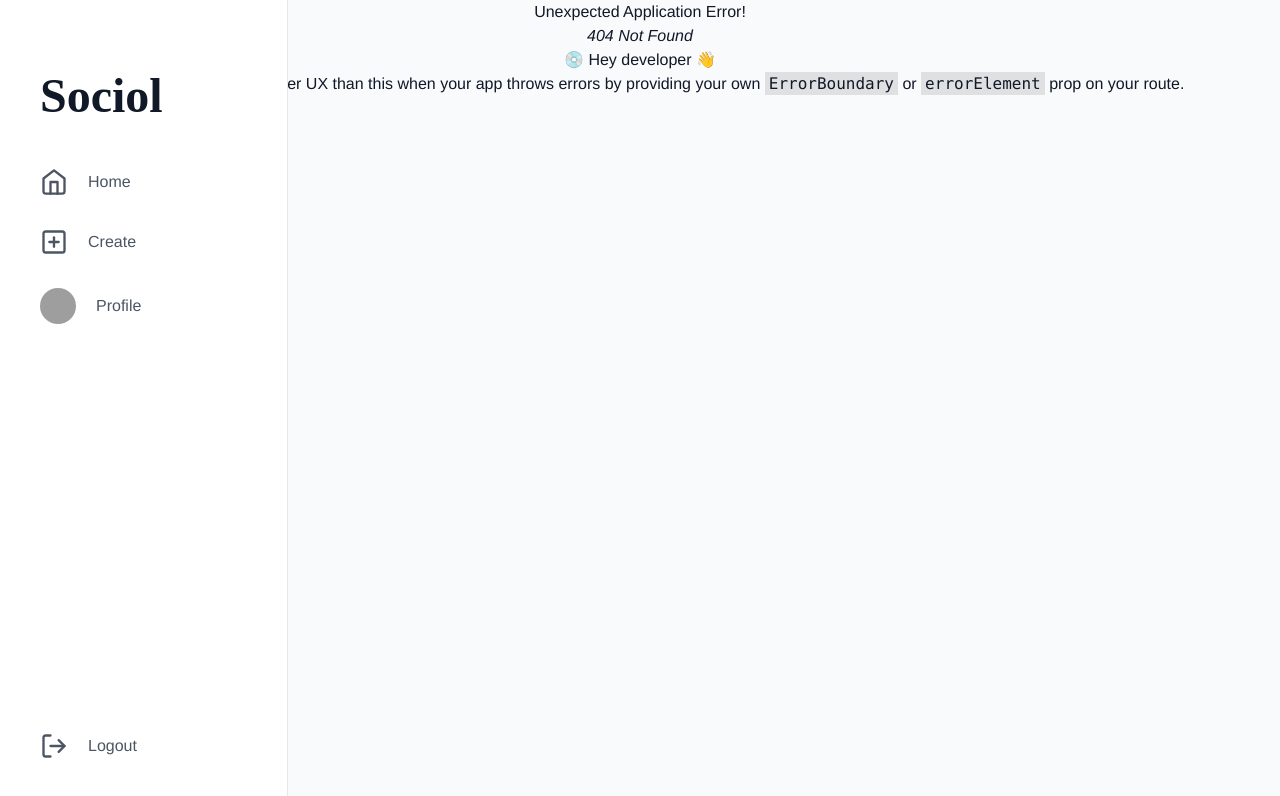
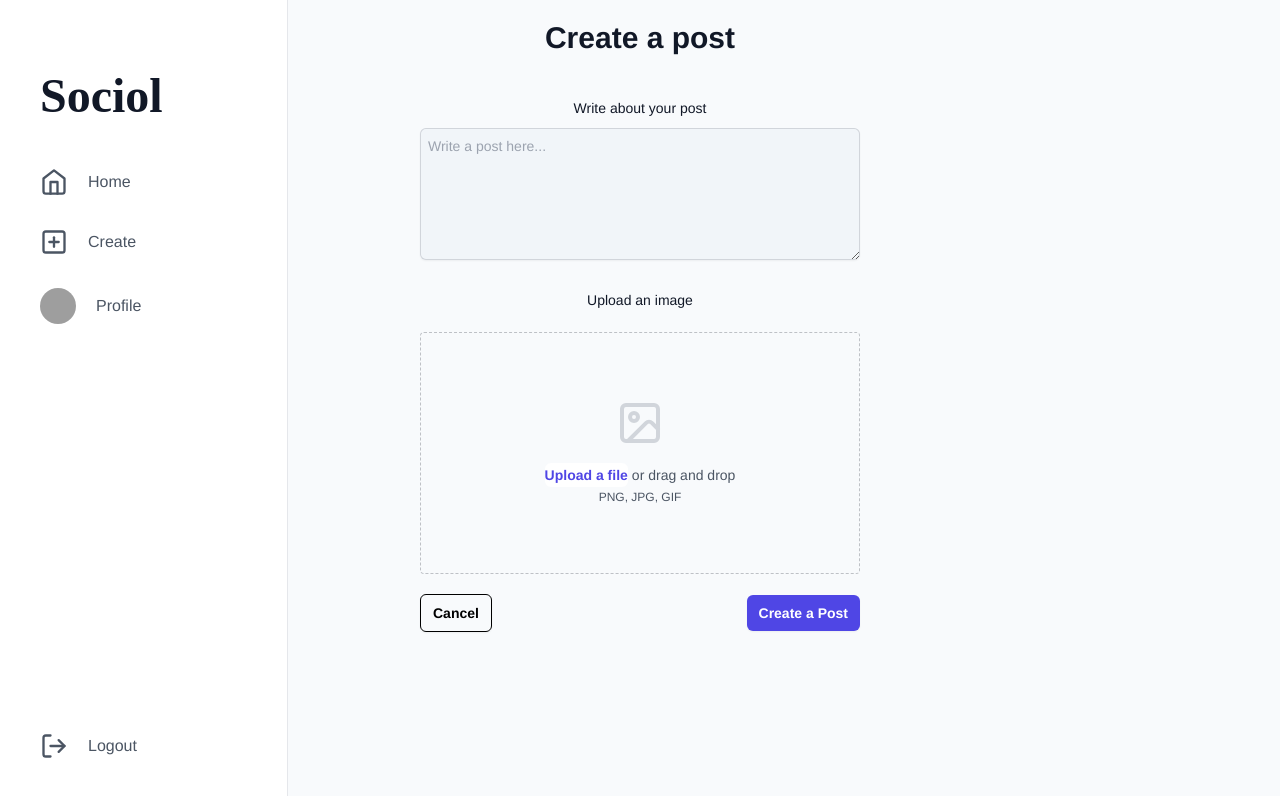
Before and after one commit to saurav-prasad/Sociol, a React (Create React App) app: page /createpost in a window 1280 px wide. Before the commit this address had no page. Shown: the top 796 px of the page. Built offline with nearby package versions, Linux system fonts and the light colour scheme; grey boxes are pictures that could not be loaded.

Commit message:
creatPost created and improved router code

```diff
--- a/src/App.js
+++ b/src/App.js
@@ -5,9 +5,19 @@ import Post from './components/post/Post';
 import SideNavbar from './components/sideNavbar/SideNavbar';
 import Test from './components/Test';
 import BottomNavbar from './components/bottomNavbar/BottomNavbar';
+import CreatePost from './components/createPost.js/CreatePost';
+import Home from './components/home/Home';
 
 function App() {
   const router = createBrowserRouter([
+    {
+      path: '/',
+      element: <>
+        <BottomNavbar />
+        <SideNavbar />
+        <Home/>
+      </>,
+      children: [
         {
           path: '/',
           element: ""
@@ -27,14 +37,20 @@ function App() {
             <Post />
             <Post />
           </>
+        },
+        {
+          path: "/createpost",
+          element: <CreatePost />
+        }]
     }
+
   ])
 
   return (
     <div className="App relative min-h-screen bg-slate-50 text-gray-900">
       {/* <Test /> */}
-      <BottomNavbar/>
-      <SideNavbar />
+      {/* <BottomNavbar />
+      <SideNavbar /> */}
       <RouterProvider router={router} />
     </div>
   );
--- a/src/components/Test.js
+++ b/src/components/Test.js
@@ -2,36 +2,12 @@ import React from 'react'
 import { PlusSquare, Home, LogOut } from 'lucide-react'
 
 function Test() {
-    const navbarList = [
-        {
-            icon: <Home className="h-5 w-5" aria-hidden="true" />,
-            name: "Home"
-        },
-        {
-            icon: <PlusSquare className="h-5 w-5" aria-hidden="true" />,
-            name: "Create"
-        },
-        {
-            icon: <img className="h-6 w-6 rounded-full object-cover" src='https://scontent.cdninstagram.com/v/t39.30808-6/411117180_18401964661006330_5999756429314918776_n.jpg?stp=dst-jpg_e15&efg=eyJ2ZW5jb2RlX3RhZyI6ImltYWdlX3VybGdlbi4xNDQweDE4MDAuc2RyIn0&_nc_ht=scontent.cdninstagram.com&_nc_cat=110&_nc_ohc=gD2e-uhIfYMAX_Nd21r&edm=APs17CUAAAAA&ccb=7-5&ig_cache_key=MzI1ODM3NzE1NzY3MTI3NDY2Nw%3D%3D.2-ccb7-5&oh=00_AfAZ-tSxWb9vjgAgShNTfa1wJke7ky9IK6L4AQBpgcMqmQ&oe=6585C199&_nc_sid=10d13b' alt='dp' />,
-            name: "Profile"
-        },
-    ]
     return (
-        <aside className="z-10 xl:hidden fixed bottom-0 w-screen bg-white ">
-            <div className="space-x-4 flex justify-around max-w-lg mx-auto">
-                {
-                    navbarList.map((data) =>
-                        <span
-                            className="cursor-pointer flex flex-col transform items-center rounded-lg px-3 py-2 text-gray-600 transition-colors duration-300 hover:bg-gray-100 hover:text-gray-700"
-                            href="#"
-                        >
-                            {data.icon}
-                            <span className=" text-xs font-normal">{data.name}</span>
-                        </span>
-                    )
-                }
+        <div className='max-w-md mx-auto'>
+            <div className='h-40'>
+                <input type="file" name="" id="" />
             </div>
-        </aside>
+        </div>
     )
 }
 
--- a/src/components/bottomNavbar/BottomNavbar.js
+++ b/src/components/bottomNavbar/BottomNavbar.js
@@ -1,33 +1,38 @@
 import { Home, PlusSquare } from 'lucide-react'
 import React from 'react'
+import { Link, useNavigate } from 'react-router-dom'
 
 function BottomNavbar() {
+    const navigate = useNavigate()
     const navbarList = [
         {
             icon: <Home className="h-5 w-5" aria-hidden="true" />,
-            name: "Home"
+            name: "Home",
+            href: '/post'
         },
         {
             icon: <PlusSquare className="h-5 w-5" aria-hidden="true" />,
-            name: "Create"
+            name: "Create",
+            href: "/createpost"
         },
         {
             icon: <img className="h-6 w-6 rounded-full object-cover" src='https://scontent.cdninstagram.com/v/t39.30808-6/411117180_18401964661006330_5999756429314918776_n.jpg?stp=dst-jpg_e15&efg=eyJ2ZW5jb2RlX3RhZyI6ImltYWdlX3VybGdlbi4xNDQweDE4MDAuc2RyIn0&_nc_ht=scontent.cdninstagram.com&_nc_cat=110&_nc_ohc=gD2e-uhIfYMAX_Nd21r&edm=APs17CUAAAAA&ccb=7-5&ig_cache_key=MzI1ODM3NzE1NzY3MTI3NDY2Nw%3D%3D.2-ccb7-5&oh=00_AfAZ-tSxWb9vjgAgShNTfa1wJke7ky9IK6L4AQBpgcMqmQ&oe=6585C199&_nc_sid=10d13b' alt='dp' />,
-            name: "Profile"
+            name: "Profile",
+            href: '/signin'
         },
     ]
     return (
-        <aside className="z-10 xl:hidden fixed bottom-0 w-screen bg-white ">
+        <aside className="z-10 xl:hidden fixed bottom-0 w-screen border-t bg-white ">
             <div className="space-x-4 flex justify-around max-w-lg mx-auto">
                 {
                     navbarList.map((data) =>
-                        <span
-                            className="cursor-pointer flex flex-col transform items-center rounded-lg px-3 py-2 text-gray-600 transition-colors duration-300 hover:bg-gray-100 hover:text-gray-700"
-                            href="#"
-                        >
-                            {data.icon}
-                            <span className=" text-xs font-normal">{data.name}</span>
-                        </span>
+                            <span
+                            onClick={()=>navigate(data.href)}
+                                className="cursor-pointer flex flex-col transform items-center rounded-lg px-3 py-2 text-gray-600 transition-colors duration-300 select-none hover:bg-gray-100 hover:text-gray-700"
+                            >
+                                {data.icon}
+                                <span className=" text-xs font-normal">{data.name}</span>
+                            </span>
                     )
                 }
             </div>
--- /dev/null
+++ b/src/components/createPost.js/CreatePost.js
@@ -0,0 +1,89 @@
+import { Image } from 'lucide-react'
+import React, { useState } from 'react'
+
+function CreatePost() {
+    const [image, setImage] = useState()
+    const onImageUpload = (e) => {
+        console.log(e);
+        const file = e.target.files[0]
+        if (file) {
+            const reader = new FileReader()
+            reader.onload = (e) => {
+                setImage(e.target.result)
+                console.log(e);
+            }
+            reader.readAsDataURL(file)
+        }
+        else {
+            setImage()
+        }
+    }
+    return (
+        <div className='max-w-md mx-auto px-1  '>
+            <h1 className='text-3xl font-semibold pt-5 mb-10'>Create a post</h1>
+            <div className="col-span-full mb-7">
+                <label htmlFor="about" className="block text-sm font-medium leading-6 text-gray-900">
+                    Write about your post
+                </label>
+                <div className="mt-2">
+                    <textarea
+                        id="about"
+                        name="about"
+                        rows={5}
+                        className="block bg w-full bg-slate-100 rounded-md border-0 py-1.5 text-gray-900 shadow-sm ring-1 ring-inset ring-gray-300 placeholder:text-gray-400 focus:ring-2 focus:ring-inset focus:ring-indigo-600 sm:text-sm sm:leading-6 px-2"
+                        defaultValue={''}
+                        placeholder='Write a post here...'
+                    />
+                </div>
+            </div>
+            <label htmlFor="about" className="block text-sm font-medium leading-6 text-gray-900">
+                Upload an image
+            </label>
+            <div className={`mt-5 rounded ${!image && 'border border-dashed border-gray-900/25'} flex justify-center flex-col items-center h-auto`}>
+                {!image && <div className="text-center h-60 flex justify-center items-center flex-col">
+                    <Image className="mx-auto h-12 w-12 text-gray-300" aria-hidden="true" />
+                    <div className="mt-4 flex text-sm leading-6 text-gray-600">
+                        <label
+                            htmlFor="file-upload"
+                            className="relative cursor-pointer rounded-md bg-white font-semibold text-indigo-600 focus-within:outline-none focus-within:ring-2 focus-within:ring-indigo-600 focus-within:ring-offset-2 hover:text-indigo-500"
+                        >
+                            <span>Upload a file</span>
+                            <input onChange={onImageUpload} id="file-upload" accept="image/*" name="file-upload" type="file" className="sr-only" />
+                        </label>
+                        <p className="pl-1">or drag and drop</p>
+                    </div>
+                    <p className="text-xs leading-5 text-gray-600">PNG, JPG, GIF</p>
+                </div>}
+                {image && <img
+                    className='object-contain h-full'
+                    src={image}
+                    alt="" />
+
+                }
+            </div>
+            {image && <button
+                onClick={(e) => { setImage(); e.preventDefault() }}
+                type="button"
+                className="rounded-md mt-5 bg-red-500 px-3 py-2 text-sm font-semibold text-white shadow-sm hover:bg-red-600/80 focus-visible:outline focus-visible:outline-2 focus-visible:outline-offset-2 focus-visible:outline-red-600"
+            >
+                Delete image
+            </button>}
+            <div className='w-full flex justify-between items-center mt-5 mb-3'>
+                <button
+                    type="button"
+                    className="rounded-md border border-black px-3 py-2 text-sm font-semibold text-black shadow-sm focus-visible:outline focus-visible:outline-2 focus-visible:outline-offset-2 focus-visible:outline-black"
+                >
+                    Cancel
+                </button>
+                <button
+                    type="button"
+                    className=" rounded-md bg-indigo-600  px-3 py-2 text-sm font-semibold text-white shadow-sm hover:bg-indigo-700 focus-visible:outline focus-visible:outline-2 focus-visible:outline-offset-2 focus-visible:outline-red-900"
+                >
+                    Create a Post
+                </button>
+            </div>
+        </div>
+    )
+}
+
+export default CreatePost
--- /dev/null
+++ b/src/components/home/Home.js
@@ -0,0 +1,12 @@
+import React from 'react'
+import { Outlet } from 'react-router-dom'
+
+function Home() {
+  return (
+    <div className='pb-16'>
+        <Outlet/>
+    </div>
+  )
+}
+
+export default Home
--- a/src/components/post/Post.js
+++ b/src/components/post/Post.js
@@ -22,7 +22,7 @@ function Post() {
                 className=" w-full object-cover"
             />
             {/* Like and comment */}
-            <div className='flex justify-around mt-2'>
+            <div className='flex justify-around mt-3'>
                 <div className='select-none flex items-center cursor-pointer text-blue-600'>
                     <ThumbUpRoundedIcon fontSize='medium' className='scale-x-[-1]' />
                     <span className='font-medium ml-1 text-sm'>Like</span>
--- a/src/components/sideNavbar/SideNavbar.js
+++ b/src/components/sideNavbar/SideNavbar.js
@@ -1,20 +1,24 @@
 import React from 'react'
 import { PlusSquare, Home, LogOut } from 'lucide-react'
+import { Link, useNavigate } from 'react-router-dom'
 
 function Navbar() {
-
+    const navigate = useNavigate()
     const navbarList = [
         {
             icon: <Home className="h-7 w-7" aria-hidden="true" />,
-                name: "Home"
+            name: "Home",
+            href: '/post'
         },
         {
             icon: <PlusSquare className="h-7 w-7" aria-hidden="true" />,
-                name: "Create"
+            name: "Create",
+            href: '/createpost'
         },
         {
             icon: <img className="h-9 w-9 rounded-full object-cover" src='https://scontent.cdninstagram.com/v/t39.30808-6/411117180_18401964661006330_5999756429314918776_n.jpg?stp=dst-jpg_e15&efg=eyJ2ZW5jb2RlX3RhZyI6ImltYWdlX3VybGdlbi4xNDQweDE4MDAuc2RyIn0&_nc_ht=scontent.cdninstagram.com&_nc_cat=110&_nc_ohc=gD2e-uhIfYMAX_Nd21r&edm=APs17CUAAAAA&ccb=7-5&ig_cache_key=MzI1ODM3NzE1NzY3MTI3NDY2Nw%3D%3D.2-ccb7-5&oh=00_AfAZ-tSxWb9vjgAgShNTfa1wJke7ky9IK6L4AQBpgcMqmQ&oe=6585C199&_nc_sid=10d13b' alt='dp' />,
-                name: "Profile"
+            name: "Profile",
+            href: '/signin'
         },
     ]
     return (
@@ -26,8 +30,8 @@ function Navbar() {
                         {
                             navbarList.map((data) =>
                                 <span
+                                onClick={()=>navigate(data.href)}
                                     className="cursor-pointer flex transform items-center rounded-lg px-3 py-2 text-gray-600 transition-colors duration-300 hover:bg-gray-100 hover:text-gray-700"
-                                        href="#"
                                 >
                                     {data.icon}
                                     <span className="mx-5 text-md font-medium">{data.name}</span>
--- a/src/index.css
+++ b/src/index.css
@@ -3,6 +3,10 @@
 @tailwind utilities;
 @import url('https://fonts.googleapis.com/css2?family=Dancing+Script:wght@700&display=swap');
 @import url('https://fonts.googleapis.com/css2?family=Whisper&display=swap');
+
+Link {
+  all: unset;
+}
 
 body {
   margin: 0;
```
Lines whose indentation alone changed are shown as unchanged.
